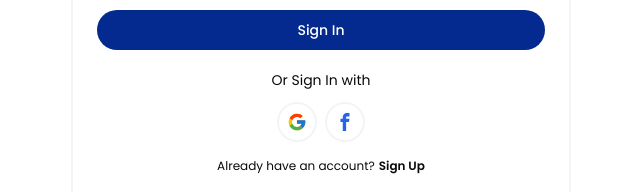
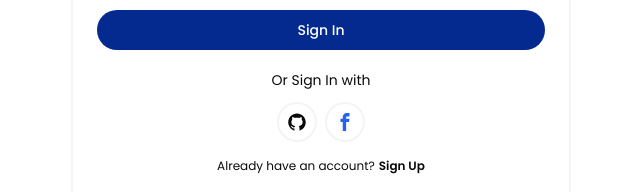
Before and after one commit to nasim0994/assignment5_level2, a Next.js app in the folder frontend/: page /login in a window 1280 px wide. Shown: the part 459-651 px from the top of the page, without its empty margins (319-959 px from the left). Built offline with nearby package versions, Linux system fonts and the light colour scheme.

Commit message:
add next auth

```diff
--- a/frontend/package.json
+++ b/frontend/package.json
@@ -21,6 +21,7 @@
     "lucide-react": "^0.475.0",
     "moment": "^2.30.1",
     "next": "15.1.7",
+    "next-auth": "^4.24.11",
     "next-themes": "^0.4.4",
     "react": "^19.0.0",
     "react-dom": "^19.0.0",
--- a/frontend/src/app/(pages)/(mainLayout)/page.tsx
+++ b/frontend/src/app/(pages)/(mainLayout)/page.tsx
@@ -4,14 +4,21 @@ import FeatureProject from "@/components/modules/home/FeatureProject";
 import Hero from "@/components/modules/home/Hero";
 import Projects from "@/components/modules/home/Projects";
 import Skills from "@/components/modules/home/Skills";
+import { authOptions } from "@/lib/authOption";
+import { getServerSession } from "next-auth";
 
-export default function HomePage() {
-    return <>
-        <Hero/>
-        <Experience/>
-        <FeatureProject/>
-        <Skills/>
-        <Projects/>
-        <Contact/>
-    </>;
+export default async function HomePage() {
+  const session = await getServerSession(authOptions);
+  console.log(session);
+
+  return (
+    <>
+      <Hero />
+      <Experience />
+      <FeatureProject />
+      <Skills />
+      <Projects />
+      <Contact />
+    </>
+  );
 }
--- /dev/null
+++ b/frontend/src/app/api/auth/[...nextauth]/route.ts
@@ -0,0 +1,6 @@
+import { authOptions } from "@/lib/authOption";
+import NextAuth from "next-auth";
+
+const handler = NextAuth(authOptions);
+
+export { handler as GET, handler as POST };
--- a/frontend/src/components/modules/auth/LoginForm.tsx
+++ b/frontend/src/components/modules/auth/LoginForm.tsx
@@ -1,6 +1,6 @@
 "use client";
+import { AiFillGithub } from "react-icons/ai";
 import { ImFacebook } from "react-icons/im";
-import { FcGoogle } from "react-icons/fc";
 import { Button } from "@/components/ui/button";
 import { Checkbox } from "@/components/ui/checkbox";
 import {
@@ -18,6 +18,7 @@ import { loginZodValidation } from "./loginValidation";
 import { AiFillEyeInvisible } from "react-icons/ai";
 import { AiFillEye } from "react-icons/ai";
 import { useState } from "react";
+import { signIn } from "next-auth/react";
 
 export default function LoginForm() {
   const [showPass, setShowPass] = useState(false);
@@ -62,7 +63,7 @@ export default function LoginForm() {
               <FormControl>
                 <div className="relative">
                   <Input
-                    type={showPass ? 'text' : 'password'}
+                    type={showPass ? "text" : "password"}
                     {...field}
                     value={field.value || ""}
                     className="rounded-full placeholder:text-gray-400 placeholder:text-[13px]"
@@ -72,9 +73,11 @@ export default function LoginForm() {
                     onClick={() => setShowPass(!showPass)}
                     className="absolute top-3 right-3 cursor-pointer"
                   >
-                    {
-                        showPass ? <AiFillEyeInvisible className="text-neutral-content" /> : <AiFillEye className="text-neutral-content" />
-                    }
+                    {showPass ? (
+                      <AiFillEyeInvisible className="text-neutral-content" />
+                    ) : (
+                      <AiFillEye className="text-neutral-content" />
+                    )}
                   </span>
                 </div>
               </FormControl>
@@ -108,13 +111,21 @@ export default function LoginForm() {
         >
           Sign In
         </Button>
+      </form>
 
-        <div className="flex flex-col gap-3 mt-1">
+      <div className="flex flex-col gap-3 mt-5">
         <p className="text-sm text-center text-neutral">Or Sign In with</p>
 
         <div className="flex item-center justify-center gap-2">
-            <button className="w-10 h-10 rounded-full border-2 border-gray-100 flex items-center justify-center">
-              <FcGoogle className="text-xl" />
+          <button
+            onClick={() =>
+              signIn("github", {
+                callbackUrl: "",
+              })
+            }
+            className="w-10 h-10 rounded-full border-2 border-gray-100 flex items-center justify-center"
+          >
+            <AiFillGithub className="text-xl" />
           </button>
           <button className="w-10 h-10 rounded-full border-2 border-gray-100 flex items-center justify-center">
             <ImFacebook className="text-lg text-blue-600" />
@@ -122,13 +133,12 @@ export default function LoginForm() {
         </div>
       </div>
 
-        <div className="flex items-center justify-center text-xs gap-1">
+      <div className="mt-4 flex items-center justify-center text-xs gap-1">
         <p className="text-neutral-content">Already have an account?</p>
         <Link href="/register" className="text-neutral font-semibold">
           Sign Up
         </Link>
       </div>
-      </form>
     </Form>
   );
 }
--- /dev/null
+++ b/frontend/src/lib/authOption.ts
@@ -0,0 +1,12 @@
+import { NextAuthOptions } from "next-auth";
+import GithubProvider from "next-auth/providers/github";
+
+export const authOptions: NextAuthOptions = {
+  providers: [
+    GithubProvider({
+      clientId: process.env.GITHUB_ID as string,
+      clientSecret: process.env.GITHUB_SECRET as string,
+    }),
+  ],
+  secret: process.env.NEXTAUTH_SECRET,
+};
```
Also changed, not shown: 1 other file (tests, documents, lock files or other folders). Lines whose indentation alone changed are shown as unchanged.
